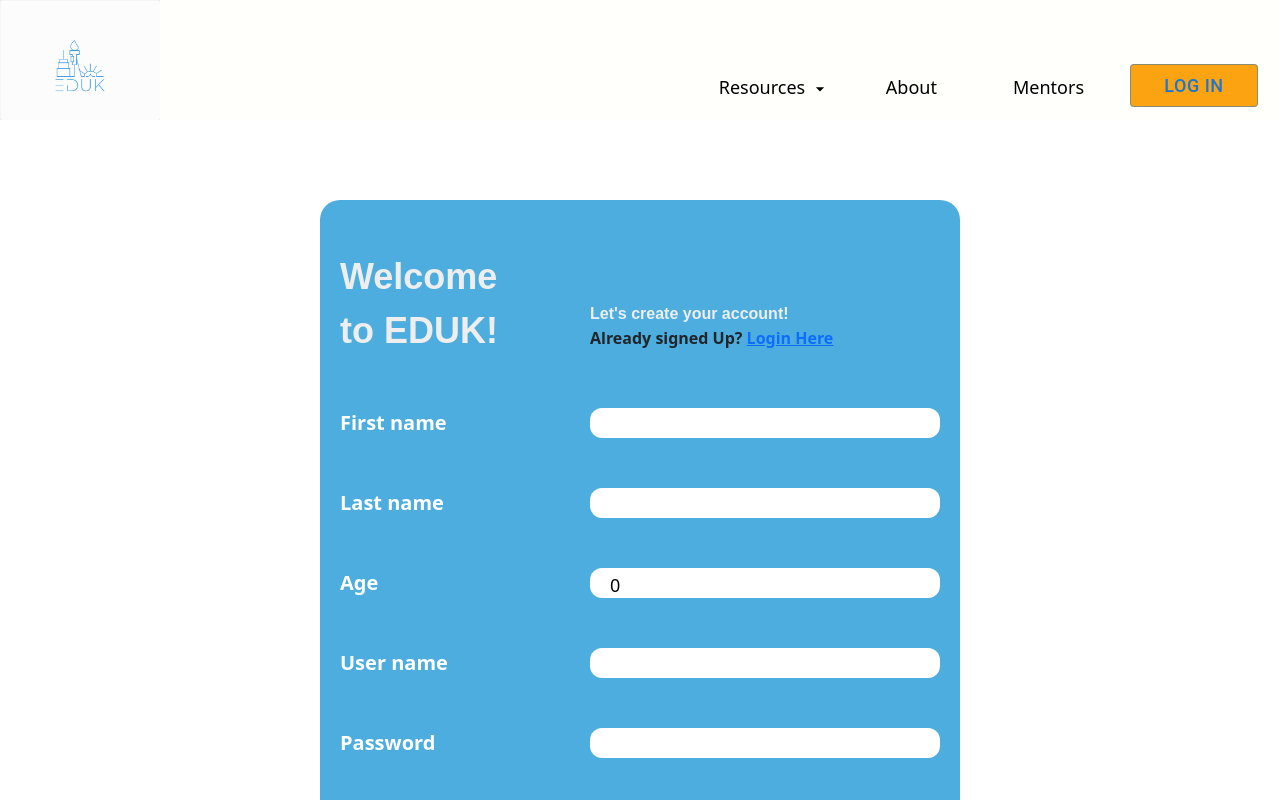
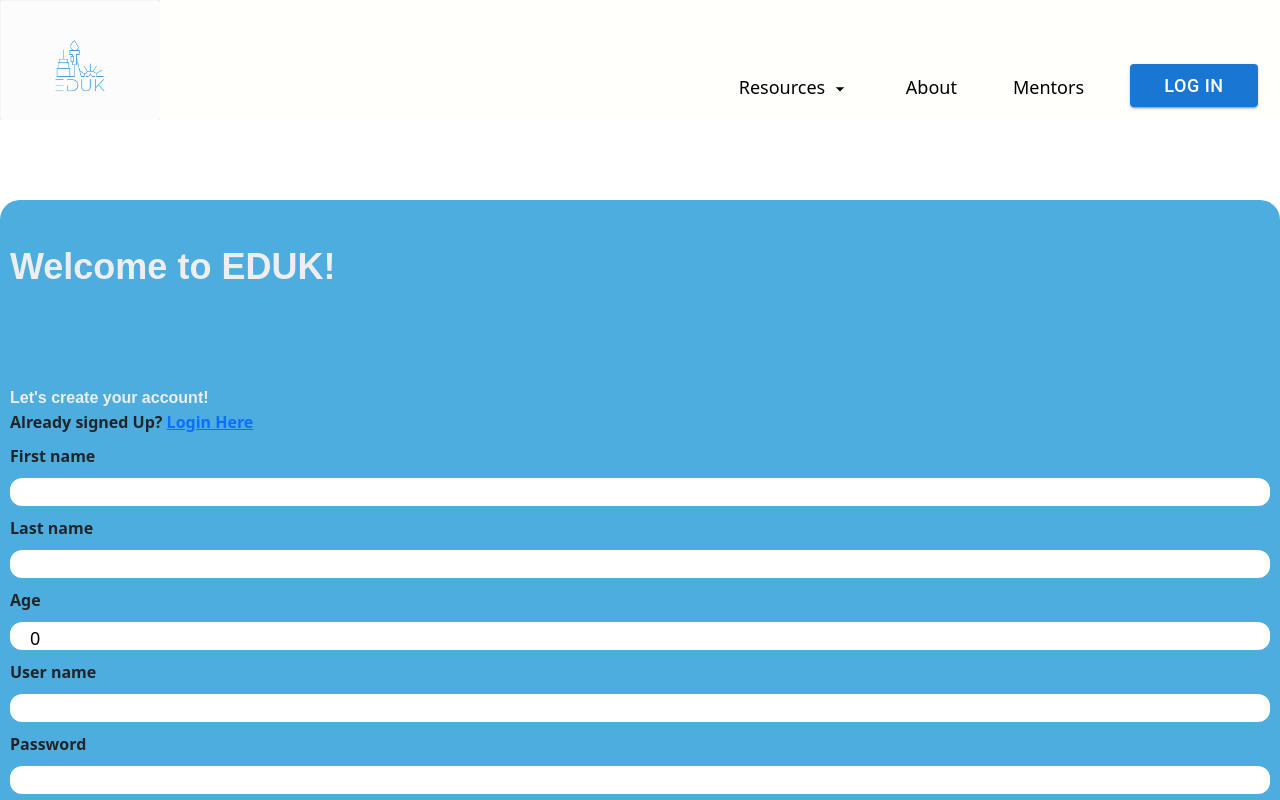
Before and after one commit to TheodoreBFrazier/EDUK, a React (Create React App) app in the folder frontend/: page /users/create in a window 1280 px wide. Shown: the top 800 px of the page. Built offline with nearby package versions, Linux system fonts and the light colour scheme; no server answers.

Commit message:
formating css

```diff
--- a/frontend/src/components/Footer.css
+++ b/frontend/src/components/Footer.css
@@ -4,7 +4,7 @@
 	width: 100%;
 	font-weight: bold;
 	padding: 50px 20px 15px 20px;
-	background-color: rgb(33 33 33);
+	background-color: rgb(45 52 69);
 	color: white;
 }
 
--- a/frontend/src/components/LogInUser.js
+++ b/frontend/src/components/LogInUser.js
@@ -64,20 +64,22 @@ function LogInUser({ setLogText, mentors }) {
 			<form onSubmit={handleSubmit}>
 				<h3>Login Here</h3>
 
-        <label className="login" for="username">
+				{/* <label className="login" for="username">
           Username
-        </label>
+        </label> */}
 				<input
+					placeholder="Username"
 					type="text"
 					id="user_name"
 					onChange={handleChange}
 					value={user.user_name}
 				/>
 
-        <label className="login" for="password">
+				{/* <label className="login" for="password">
           Password
-        </label>
+        </label> */}
 				<input
+					placeholder="password"
 					type="password"
 					id="password"
 					onChange={handleChange}
--- a/frontend/src/components/RightNav.js
+++ b/frontend/src/components/RightNav.js
@@ -75,6 +75,9 @@ export default function RightNav({
 				<Link to="/about">About</Link>
 			</li>
 
+			{!userInfo ? (
+				""
+			) : userInfo.is_admin && !isNaN(userId) ? (
 				<li
 					onClick={() => {
 						toggleOpen();
@@ -82,14 +85,20 @@ export default function RightNav({
 					}}
 					className="eachLi mainLi"
 				>
-				{!userInfo ? (
-					""
-				) : userInfo.is_admin && !isNaN(userId) ? (
 					<Link to="admin">Admin Page</Link>
+				</li>
 			) : (
+				<li
+					onClick={() => {
+						toggleOpen();
+						toggleDropdownOpen();
+					}}
+					className="eachLi mainLi"
+				>
 					<Link to={`/users/${userId}`}>Dashboard</Link>
+				</li>
 			)}
-			</li>
+
 			<li
 				onClick={() => {
 					toggleOpen();
@@ -119,10 +128,10 @@ export default function RightNav({
 				) : (
 					<Link to="/users/login">
 						<Button
-							variant="outlined"
+							variant="contained"
 							size="medium"
 							style={{
-								backgroundColor: "#FCA311",
+								background_color: "rgb(22 38 85)",
 								fontSize: "18px",
 							}}
 						>
--- a/frontend/src/css/CreateUser.css
+++ b/frontend/src/css/CreateUser.css
@@ -3,28 +3,28 @@ form {
 	border-radius: 20px;
 	box-sizing: border-box;
 	height: auto;
-	padding: 20px;
+	padding: 10px;
 	display: grid;
-	grid-template-columns: 200px 1fr;
-	grid-gap: 50px;
+	/* grid-template-columns: 1fr 1fr; */
+	grid-gap: 10px;
 	margin-top: 80px;
-    width: 50vw;
-    margin-left : 25vw;
-    font-weight: bolder ;
-    padding-bottom: 150px;
+	/* width: 50vw; */
+	/* margin-left: 25vw; */
+	font-weight: bolder;
+	padding-bottom: 150px;
 	margin-bottom: 100px;
 }
 
-label {
+/* label {
 	grid-column: 1 / 2;
 	color: white;
 	font-size: 20px;
-}
-
+} */
+/*
 input,
 button {
 	grid-column: 2 / 3;
-}
+} */
 
 .title {
 	color: #eee;
```
Lines whose indentation alone changed are shown as unchanged.
